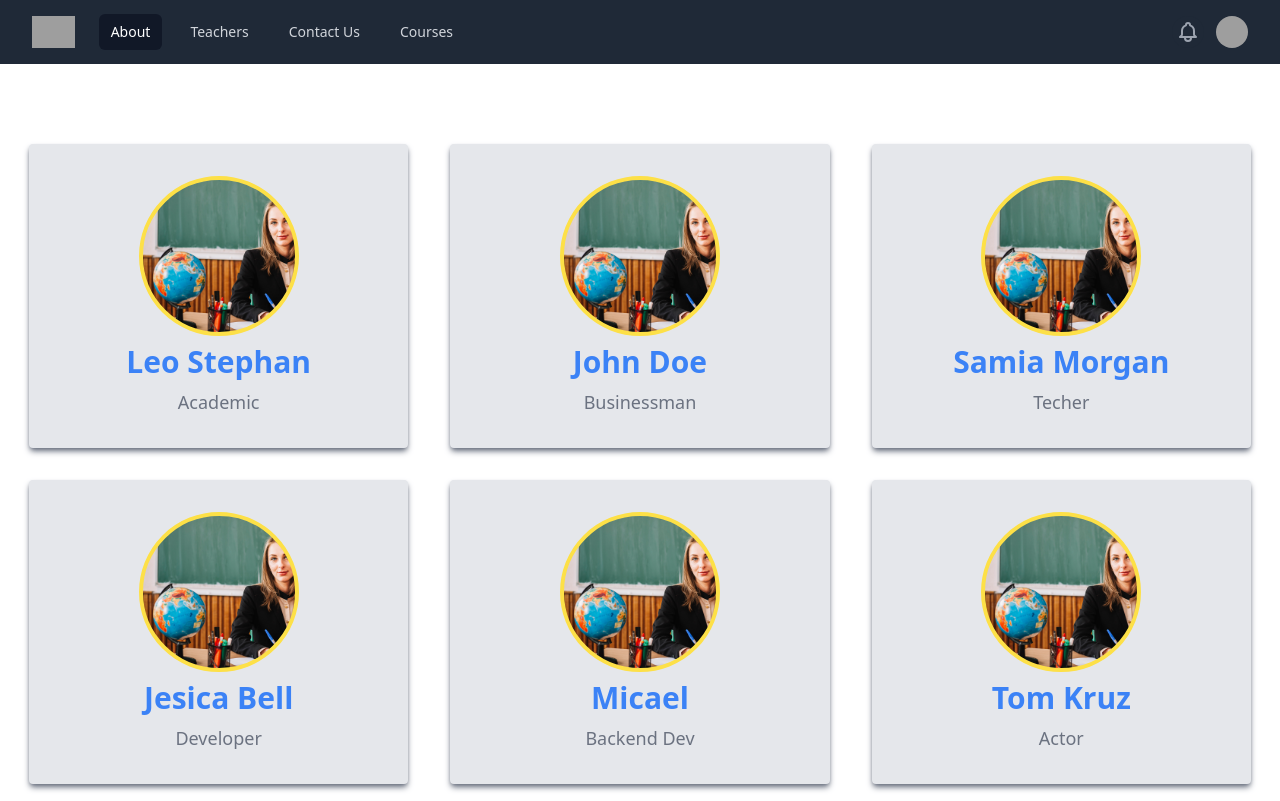
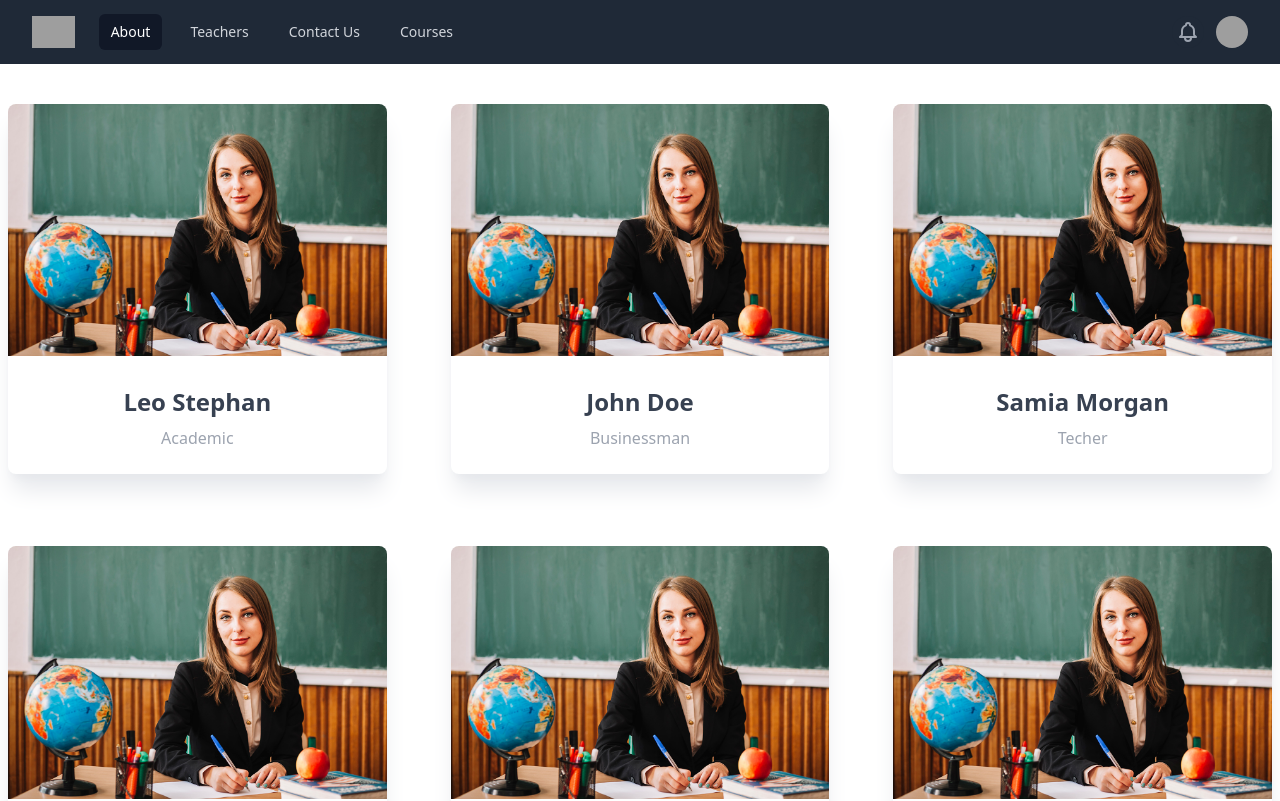
Before and after one commit to Tespen-uz/edu, a Next.js app: page /teachers in a window 1280 px wide. Shown: the top 801 px of the page. Built offline with nearby package versions, Linux system fonts and the light colour scheme; grey boxes are pictures that could not be loaded.

Commit message:
card update

```diff
--- a/components/Tech/TechCard.jsx
+++ b/components/Tech/TechCard.jsx
@@ -1,23 +1,24 @@
 import React from 'react'
 import Image from 'next/image'
-import Tech3 from '../../img/Tech2.jpg'
+import Tech2 from '../../img/Tech2.jpg'
 
 
 function TechCard({img, name, job, subject}) {
     console.log(img);
     return (
-           <div class="   w-full md:w-5/12 xl:w-[30%] flex flex-col items-center cursor-pointer bg-gray-200 rounded overflow-hidden p-8 mt-8 shadow-md shadow-gray-500 transition-all hover:scale-95">
-                <div class="w-[160px] h-[160px]  rounded-[50%] border-4 border-yellow-300   overflow-hidden bg-red-400"
-                  style={{backgroundImage: `url(${Tech3.src})`, backgroundSize: 'cover'}}
-                >
-
-                </div>
-                <div class="text-center">
-                    <h3 class="text-3xl text-blue-500 font-bold mt-2 mb-2">{name}</h3>
-                    {/* <p class="text-lg text-gray-500 font-normal">{subject}</p> */}
-                    <p class="text-lg text-gray-500 font-normal">{job}</p>
-                </div>
+        <div class="w-full bg-white rounded-lg shadow-xl shadow-gray-200 mt-2 overflow-hidden flex flex-col justify-center items-center">
+            <div>
+                <Image
+                   class="object-center object-cover h-auto w-full"
+                   src={Tech2}
+                   alt="photo"
+                />
             </div>
+            <div class="text-center py-8 sm:py-6">
+                <p class="text-2xl text-gray-700 font-bold mb-2">{name}</p>
+                <p class="text-md text-gray-400 font-normal">{job}</p>
+            </div>
+        </div>
     )
 }
 
--- a/components/Tech/TechCartList.jsx
+++ b/components/Tech/TechCartList.jsx
@@ -50,7 +50,7 @@ const TechInfo=[
 function TechCartList() {
     console.log(TechInfo[0]);
     return (
-        <div className='container p-2 mx-auto  flex flex-wrap justify-around py-12'>
+        <div className='container mx-auto py-8 p-2  grid grid-cols-1 sm:grid-cols-2  md:grid-cols-2 lg:grid-cols-3 gap-16'>
             {
                 TechInfo.map(tech=>{
                     return(
```
